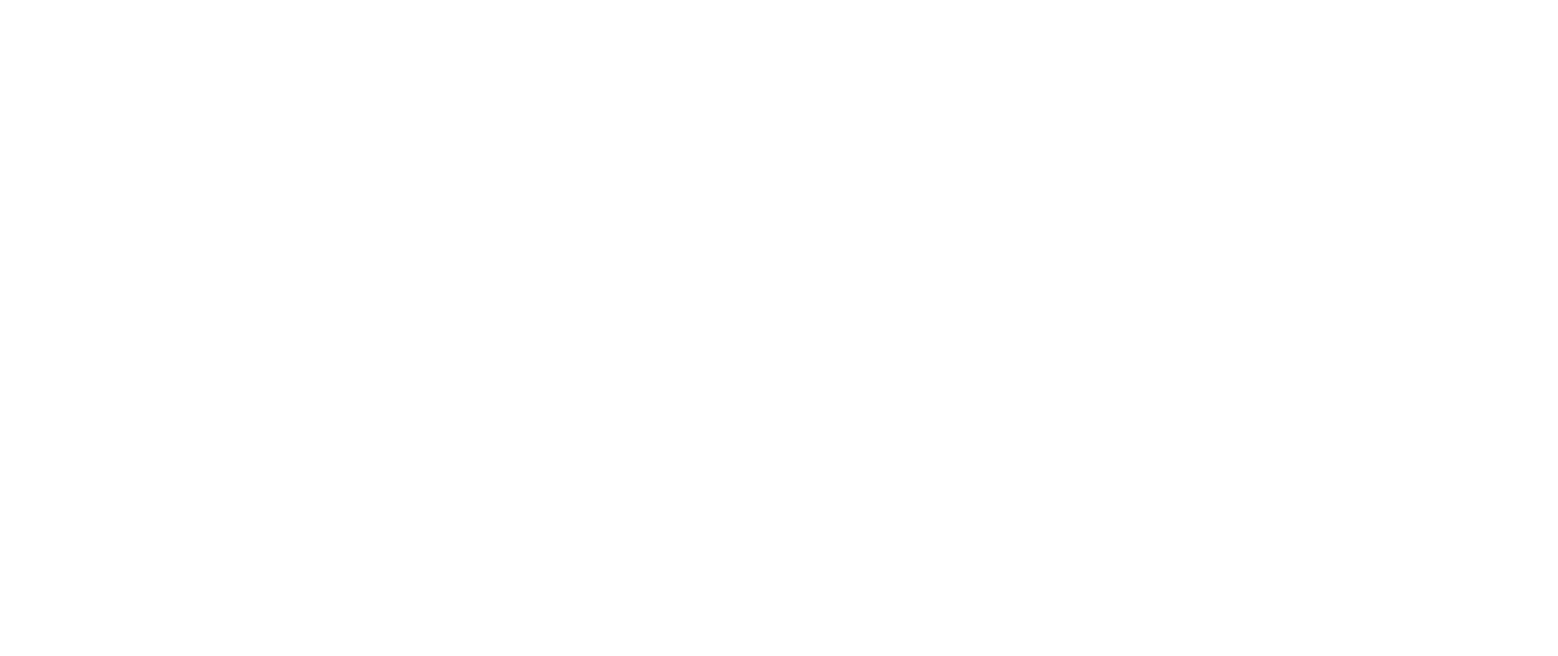
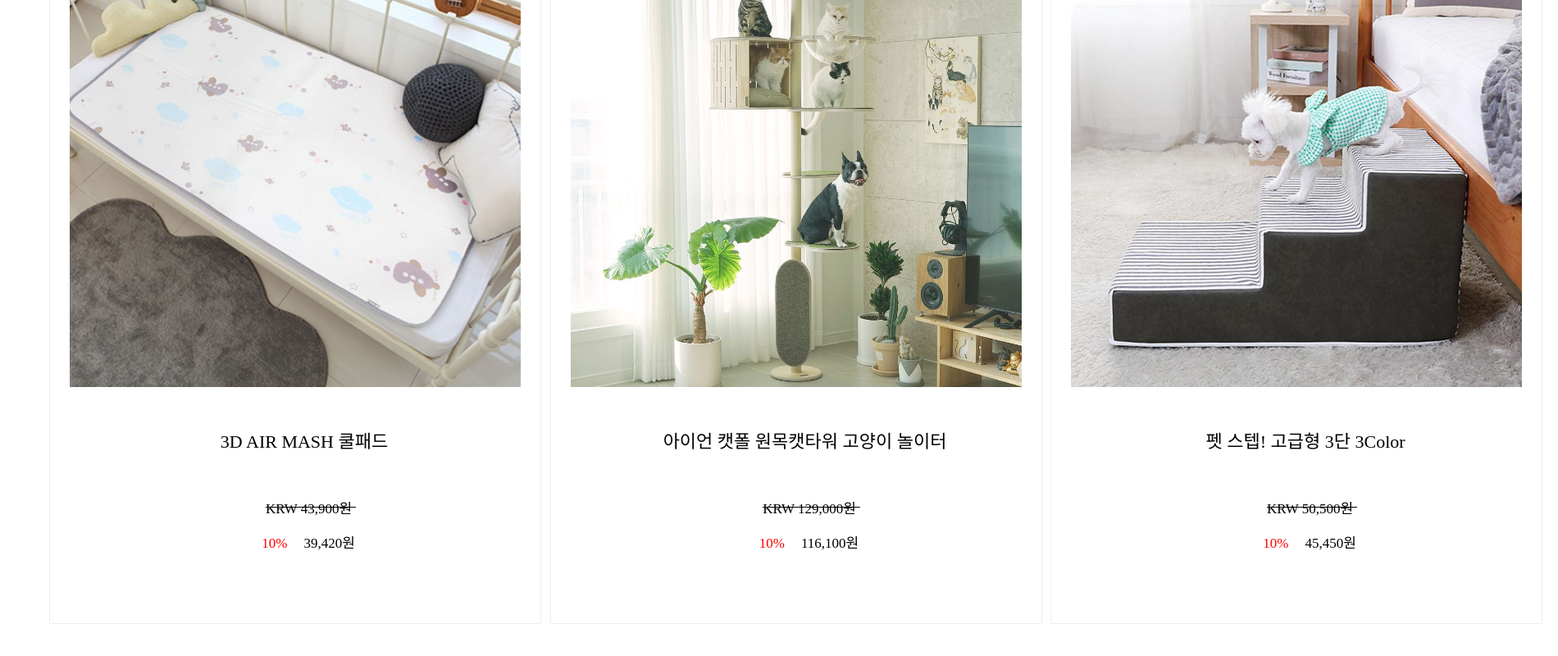
Before and after one commit to hyeonji817/soulPaw_Side.ver, a React (Vite) app in the folder client/: page /products_living in a window 1280 px wide. Before the commit this address had no page. Shown: the part 314-1114 px from the top of the page at 82% size, 1900 px wide, since content can reach past the window. Before the commit the page ends 800 px from the top, so only its background shows below. Built offline with nearby package versions, Linux system fonts and the light colour scheme; a web font is replaced by a local one.

Commit message:
리빙용품 상품목록 페이지 구현

```diff
--- a/client/src/App.tsx
+++ b/client/src/App.tsx
@@ -4,6 +4,10 @@
 import Home from "./main/Home";
 import Products from "./main/Products";
 import Product_List from "./main/Product_List";
+import Products1 from "./main/Products1";
+import Products2 from "./main/Products2";
+import Products3 from "./main/Products3";
+import Products4 from "./main/Products4";
 
 function App() {
   return (
@@ -12,6 +16,10 @@
         <Route path="/" element={<Home />} />
         <Route path="/products" element={<Products />} />
         <Route path="/product_list" element={<Product_List />} />
+        <Route path="/products_living" element={<Products1 />} />
+        <Route path="/products_food" element={<Products2 />} />
+        <Route path="/products_dress" element={<Products3 />} />
+        <Route path="/products_medicine" element={<Products4 />} />
       </Routes>
     </>
   );
--- a/client/src/main/Products1.tsx
+++ b/client/src/main/Products1.tsx
@@ -0,0 +1,128 @@
+import "./Products1.css";
+import { Link } from "react-router-dom";
+import airMeshImg from "../assets/living/1-1. airMesh/airMesh.png";
+import ironCatPoleImg from "../assets/living/1-2. ironCatpole/iron_CatPole.png";
+import puppyStairsImg from "../assets/living/1-3. puppyStairs/puppyStairs.png";
+
+const Products1 = () => {
+
+  return (
+    <div id="products_wrap">
+      <div className="products_body">
+        <div id="big_section">
+          <ul className="sub_category">
+            <li><Link to="/shop/products1">리빙용품</Link></li>
+            <li><Link to="/shop/products2">사료간식</Link></li>
+            <li><Link to="/shop/products3">패션용품</Link></li>
+            <li><Link to="/shop/products4">의약용품</Link></li>
+          </ul>        {/** sub_category end */}
+
+          {/** 상품정렬 */}
+          <ul className="prd_basic col3">
+            <li>
+              <div className="box ">
+                <div className="img">
+                  <div className="prdimg">
+                    <Link to="/products1">
+                      <img
+                        src={airMeshImg}
+                        alt="강아지 고양이 패드 에어메쉬 순면"
+                        width="240"
+                        height="320"
+                      />
+                    </Link>
+                  </div>      {/** prdimg end */}
+                </div>     {/** img end */}
+
+                <div className="info">
+                  <p className="name">
+                    <Link to="/">3D AIR MASH 쿨패드</Link>
+                  </p>    {/** name end */}
+                  <div className="price">
+                    <p className="sell sellY">
+                      KRW  43,900<span>원</span>
+                    </p>      {/** sell sellY end */}
+                    <div className="discount_section">
+                      <p className="per">10%</p>
+                      <p className="discount discountY">39,420원</p>    {/** discount discountY end */}
+                    </div>      {/** discount discountY end */}
+                  </div>     {/** price end */}
+                </div>      {/** info end */}
+              </div>      {/** box  end */}
+            </li>
+
+            <li>
+              <div className="box ">
+                <div className="img">
+                  <div className="prdimg">
+                    <Link to="/products1">
+                      <img
+                        src={ironCatPoleImg}
+                        alt="아이언 캣폴"
+                        width="240"
+                        height="320"
+                      />
+                    </Link>
+                  </div>      {/** prdimg end */}
+                </div>     {/** img end */}
+
+                <div className="info">
+                  <p className="name">
+                    <Link to="/">아이언 캣폴 원목캣타워 고양이 놀이터</Link>
+                  </p>    {/** name end */}
+                  <div className="price">
+                    <p className="sell sellY">
+                      KRW  129,000<span>원</span>
+                    </p>      {/** sell sellY end */}
+                    <div className="discount_section">
+                      <p className="per">10%</p>
+                      <p className="discount discountY">116,100원</p>    {/** discount discountY end */}
+                    </div>      {/** discount discountY end */}
+                  </div>     {/** price end */}
+                </div>      {/** info end */}
+              </div>      {/** box  end */}
+            </li>
+
+            <li>
+              <div className="box ">
+                <div className="img">
+                  <div className="prdimg">
+                    <Link to="/products1">
+                      <img
+                        src={puppyStairsImg}
+                        alt="강아지 계단 스텝 고급형"
+                        width="240"
+                        height="320"
+                      />
+                    </Link>
+                  </div>      {/** prdimg end */}
+                </div>     {/** img end */}
+
+                <div className="info">
+                  <p className="name">
+                    <Link to="/">펫 스텝! 고급형 3단 3Color</Link>
+                  </p>    {/** name end */}
+                  <div className="price">
+                    <p className="sell sellY">
+                      KRW  50,500<span>원</span>
+                    </p>      {/** sell sellY end */}
+                    <div className="discount_section">
+                      <p className="per">10%</p>
+                      <p className="discount discountY">45,450원</p>    {/** discount discountY end */}
+                    </div>      {/** discount discountY end */}
+                  </div>     {/** price end */}
+                </div>      {/** info end */}
+              </div>      {/** box  end */}
+            </li>
+          </ul>      {/** prd_basic col3 end */}
+
+          <ul className="paging">
+
+          </ul>      {/** paging end */}
+        </div>      {/** big_section end */}
+      </div>     {/** products_body end */}
+    </div>      /** products_wrap end */
+  );
+};
+
+export default Products1;
--- a/client/src/main/Products2.tsx
+++ b/client/src/main/Products2.tsx
@@ -0,0 +1,5 @@
+import "./Products2.css";
+
+const Products2 = () => {};
+
+export default Products2;
--- a/client/src/main/Products3.tsx
+++ b/client/src/main/Products3.tsx
@@ -0,0 +1,5 @@
+import "./Products3.css";
+
+const Products3 = () => {};
+
+export default Products3;
--- a/client/src/main/Products4.tsx
+++ b/client/src/main/Products4.tsx
@@ -0,0 +1,5 @@
+import "./Products4.css";
+
+const Products4 = () => {};
+
+export default Products4;
```
